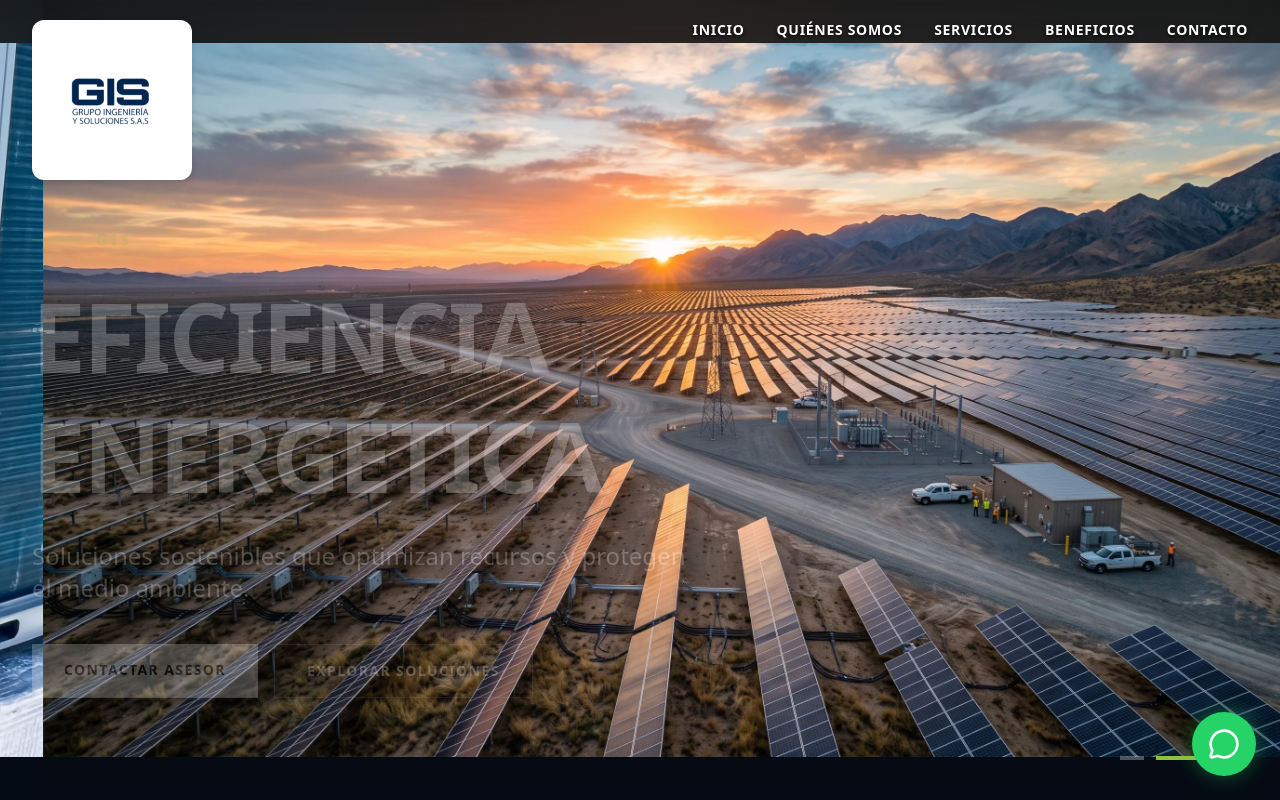
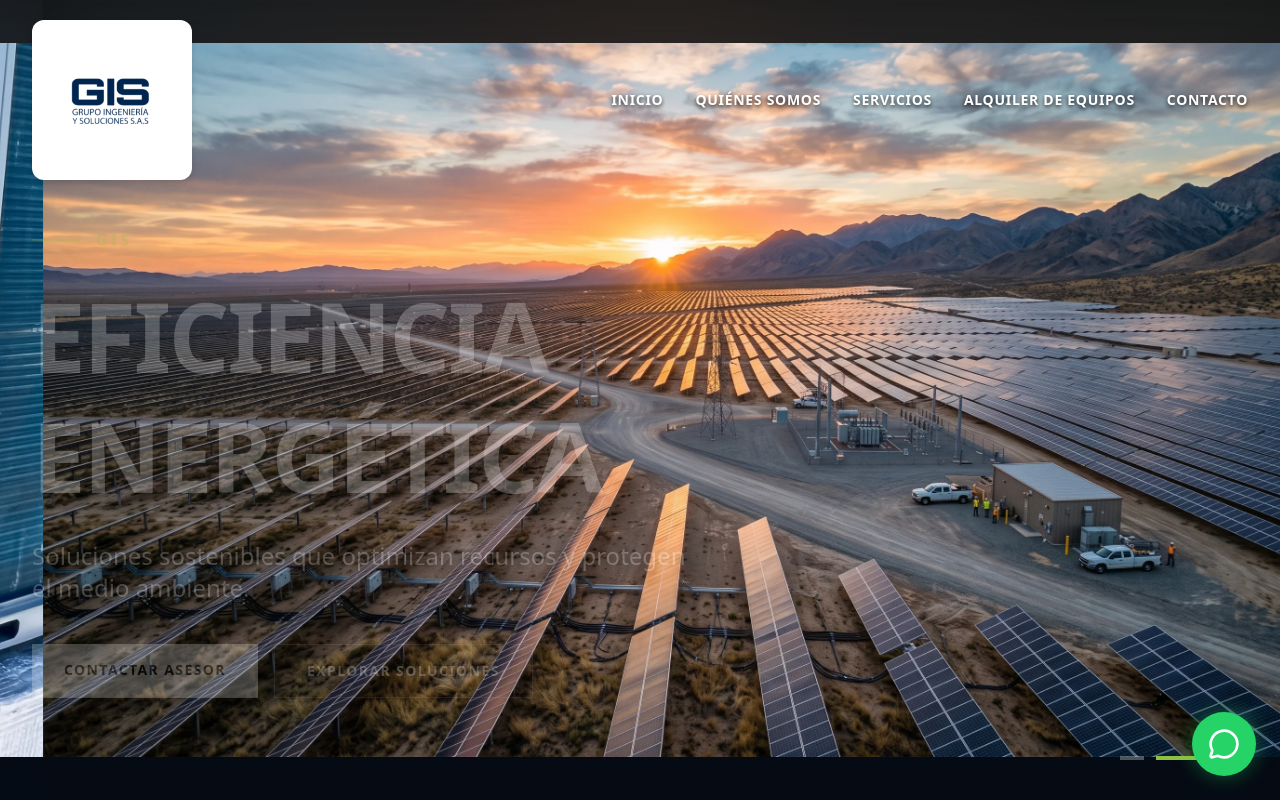
Before and after one commit to Litoplas9090/GIS-WEB, a Next.js app: page / in a window 1280 px wide. Shown: the top 800 px of the page. Built offline with nearby package versions, Linux system fonts and the light colour scheme.

Commit message:
feat: rename tab Beneficios to Alquiler de Equipos

```diff
--- a/src/components/Footer.tsx
+++ b/src/components/Footer.tsx
@@ -6,14 +6,15 @@ export default function Footer() {
           <img src="/logogis.png" alt="GIS Logo" className="h-32 md:h-48 w-auto object-contain bg-white p-2 rounded-xl drop-shadow-md" />
         </div>
         <p className="mb-6">Ingeniería segura, eficiente y sostenible.</p>
-        <div className="flex justify-center gap-6 mb-8 text-sm uppercase font-bold tracking-wider">
+        <div className="flex justify-center flex-wrap gap-6 mb-8 text-sm uppercase font-bold tracking-wider">
           <a href="#" className="hover:text-corporate-cyan transition">Inicio</a>
           <a href="#about" className="hover:text-corporate-cyan transition">Nosotros</a>
           <a href="#services" className="hover:text-corporate-cyan transition">Servicios</a>
+          <a href="#benefits" className="hover:text-corporate-cyan transition">Alquiler de Equipos</a>
           <a href="#contacto" className="hover:text-corporate-cyan transition">Contacto</a>
         </div>
         <p className="text-xs mb-2">&copy; 2026 GIS Todos los derechos reservados. Barranquilla, Colombia.</p>
-        <div className="flex flex-col itemás-center justify-center gap-2 mt-4">
+        <div className="flex flex-col items-center justify-center gap-2 mt-4">
           <p className="text-xs font-bold text-gray-500">Desarrollado por</p>
           <img src="/integralkey_logo.png" alt="IntegralKey Logo" className="h-8 object-contain" />
         </div>
--- a/src/components/Navbar.tsx
+++ b/src/components/Navbar.tsx
@@ -1,10 +1,13 @@
 "use client";
+
 import { useState, useEffect } from "react";
 import { motion, AnimatePresence } from "framer-motion";
 import { Menu, X } from "lucide-react";
+
 export default function Navbar() {
   const [isScrolled, setIsScrolled] = useState(false);
   const [isMobileMenuOpen, setIsMobileMenuOpen] = useState(false);
+
   useEffect(() => {
     const handleScroll = () => {
       setIsScrolled(window.scrollY > 50);
@@ -12,13 +15,15 @@ export default function Navbar() {
     window.addEventListener("scroll", handleScroll);
     return () => window.removeEventListener("scroll", handleScroll);
   }, []);
+
   const navLinks = [
     { name: "Inicio", href: "#" },
     { name: "Quiénes Somos", href: "#about" },
     { name: "Servicios", href: "#services" },
-    { name: "Beneficios", href: "#benefits" },
+    { name: "Alquiler de Equipos", href: "#benefits" },
     { name: "Contacto", href: "#contacto" },
   ];
+
   return (
     <nav
       className={`fixed top-0 left-0 w-full z-50 transition-all duration-300 ${
@@ -26,14 +31,14 @@ export default function Navbar() {
       }`}
     >
       <div className="max-w-7xl mx-auto px-4 sm:px-6 lg:px-8">
-        <div className="flex justify-between itemás-center">
-          <div className="flex-shrink-0 flex itemás-center">
-            <a href="#" className="flex itemás-center gap-2">
+        <div className="flex justify-between items-center">
+          <div className="flex-shrink-0 flex items-center">
+            <a href="#" className="flex items-center gap-2">
               <img src="/logogis.png" alt="GIS Logo" className="h-28 md:h-40 w-auto object-contain bg-white p-2 rounded-xl drop-shadow-md" />
             </a>
           </div>
 
-          <div className="hidden md:flex itemás-center space-x-8">
+          <div className="hidden md:flex items-center space-x-8">
             {navLinks.map((link) => (
               <a
                 key={link.name}
@@ -44,7 +49,8 @@ export default function Navbar() {
               </a>
             ))}
           </div>
-          <div className="md:hidden flex itemás-center">
+
+          <div className="md:hidden flex items-center">
             <button
               onClick={() => setIsMobileMenuOpen(!isMobileMenuOpen)}
               className="text-white hover:text-corporate-cyan focus:outline-none drop-shadow-md"
@@ -54,6 +60,7 @@ export default function Navbar() {
           </div>
         </div>
       </div>
+
       <AnimatePresence>
         {isMobileMenuOpen && (
           <motion.div
```
